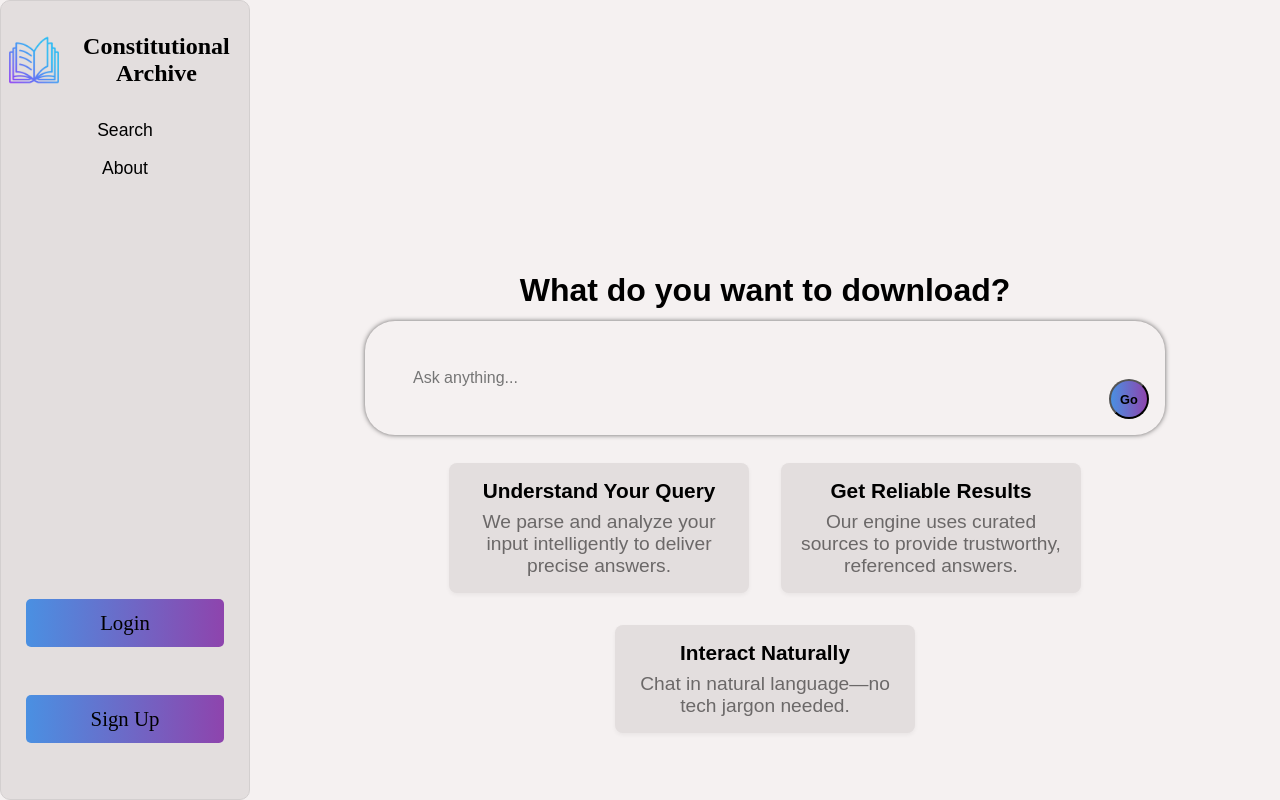
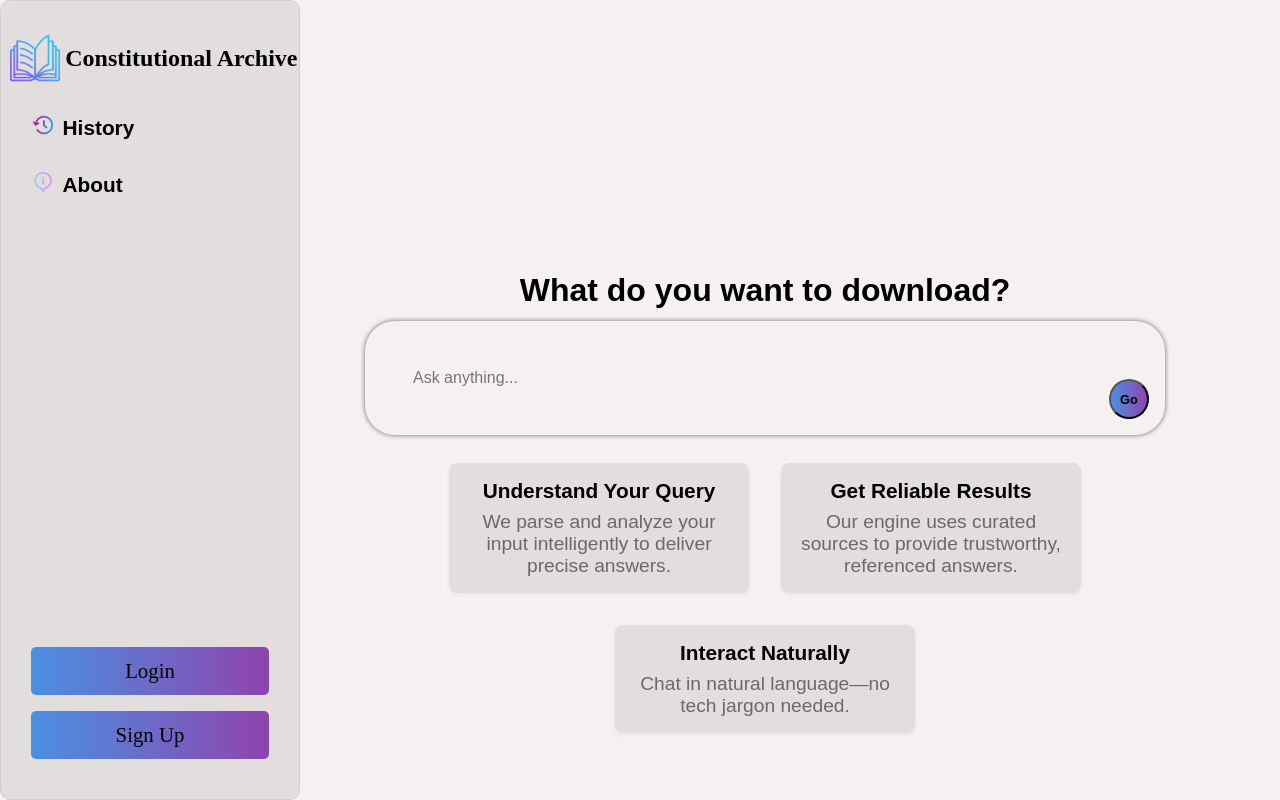
Before and after one commit to KutlwanoMokubetsi/ConstiFind, a React (Create React App) app in the folder naledi/: page / in a window 1280 px wide. Built offline with nearby package versions, Linux system fonts and the light colour scheme.

Commit message:
final1 frontpage

```diff
--- a/naledi/src/App.css
+++ b/naledi/src/App.css
@@ -18,7 +18,7 @@ body {
 }
 
 .drawer {
-  width: 250px;
+  width: 300px;
   background-color: #e3dede;
   padding: 1rem 0;
   height: 100vh;
@@ -40,20 +40,10 @@ body {
   margin: 0;
 }
 
-.drawer nav ul li {
+.bottom-buttons {
   margin: 1rem 0;
   text-align: center;
   font-size: 1.2rem;
-}
-
-.drawer nav ul li a {
-  color: black;
-  text-decoration: none;
-  font-size: 1.1rem;
-}
-
-.drawer nav ul li a:hover {
-  text-decoration: underline;
 }
 
 .brand-header {
@@ -88,6 +78,7 @@ body {
   cursor: pointer;
   border-radius: 5px;
   font-size: 1.3rem;
+  text-align: center;
 }
 
 .drawer ul.bottom-buttons {
@@ -178,8 +169,49 @@ main {
   padding: 1rem;
   border-radius: 8px;
 
+}.info-buttons {
+  list-style: none;
+  padding: 0;
+  margin: 0;
+  align-self: flex-start;
+  width: 100%;
 }
 
+.info-buttons li {
+  text-align: left;
+  padding-left: 2rem;
+  margin: 1rem 0;
+
+
+}
+
+.info-buttons li a {
+  color: black;
+  text-decoration: none;
+  font-size: 1.3rem;
+  gap: 2rem;
+  text-align: center;
+  font-weight: bold;
+
+}
+.nav-icon {
+  width: 20px;
+  height: 20px;
+  margin-right: 0.6rem;
+}
+
+.info-buttons li a:hover {
+  text-decoration: underline;
+}
+.info-buttons {
+  list-style: none;
+  padding: 0;
+  margin: 2rem 0 0 0; /* This adds the space from the company name */
+  width: 100%;
+  align-self: flex-start;
+  display: flex;
+  flex-direction: column;
+}
 .info-section {
   display: flex;
   justify-content: center;
@@ -253,7 +285,7 @@ article p {
   }
 
   a {
-    color: inherit;
+    color: white;
   }
 
   .brand-header {
--- a/naledi/src/App.js
+++ b/naledi/src/App.js
@@ -10,9 +10,15 @@ function Drawer() {
         <span className="brand-text">Constitutional Archive</span>
       </header>
       <nav>
-        <ul>
-          <li><a href="/search">Search</a></li>
-          <li><a href="/about">About</a></li>
+        <ul className="info-buttons">
+          <li><a href="/search">
+          <img src="/history.png" alt="History Icon" className="nav-icon" />
+          History
+          </a></li>
+          <li><a href="/about">
+          <img src="/information.png" alt="History Icon" className="nav-icon" />
+          About
+          </a></li>
         </ul>
         <ul className="bottom-buttons">
           <li><button className="nav-btn login-btn">Login</button></li>
```
Also changed, not shown: naledi/public/history.png (added), naledi/public/information.png (added).
